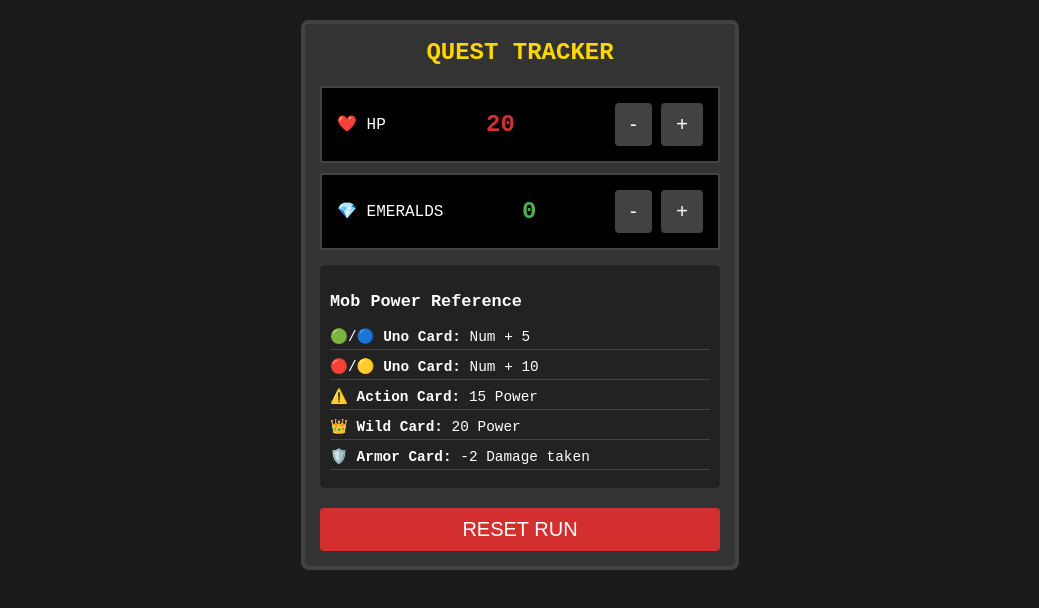
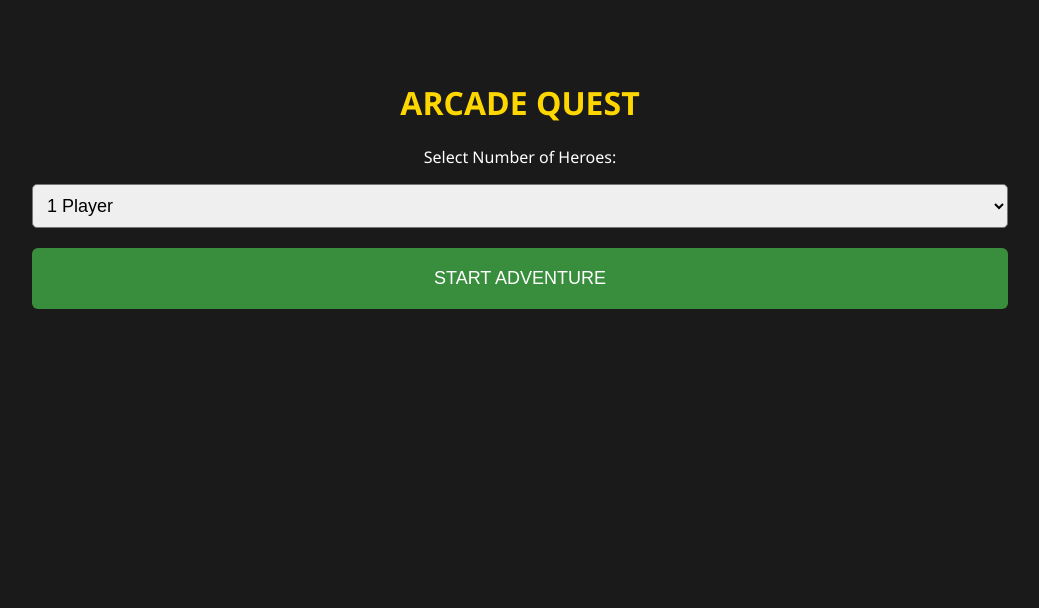
Before and after one commit to Roushin/MinecraftTheArcadeGame, a plain HTML site: page index.html in a window 1280 px wide. Shown: the whole page, without its empty margins (120-1159 px from the left). Drawn offline with Linux system fonts and the light colour scheme.

Commit message:
Update index.html

```diff
--- a/index.html
+++ b/index.html
@@ -3,124 +3,89 @@
 <head>
     <meta charset="UTF-8">
     <meta name="viewport" content="width=device-width, initial-scale=1.0">
-    <title>Arcade Quest Companion</title>
+    <title>Arcade Quest Multi-Player</title>
     <style>
-        :root {
-            --mc-green: #388E3C;
-            --mc-dirt: #5D4037;
-            --mc-stone: #424242;
-            --mc-red: #D32F2F;
-        }
-        body {
-            font-family: 'Courier New', Courier, monospace;
-            background-color: #1a1a1a;
-            color: white;
-            text-align: center;
-            margin: 0;
-            padding: 20px;
-        }
-        .container {
-            max-width: 400px;
-            margin: auto;
-            border: 4px solid var(--mc-stone);
-            background-color: #333;
-            padding: 15px;
-            border-radius: 8px;
-        }
-        .stat-box {
-            display: flex;
-            justify-content: space-between;
-            align-items: center;
-            background: #000;
-            padding: 15px;
-            margin-bottom: 10px;
-            border: 2px solid var(--mc-stone);
-        }
-        .hp-text { color: var(--mc-red); font-size: 24px; font-weight: bold; }
-        .em-text { color: #4CAF50; font-size: 24px; font-weight: bold; }
-
-        button {
-            background: var(--mc-stone);
-            color: white;
-            border: none;
-            padding: 10px 15px;
-            font-size: 20px;
-            cursor: pointer;
-            border-radius: 4px;
-        }
-        button:active { background: #666; }
-
-        .rules-ref {
-            text-align: left;
-            font-size: 0.9em;
-            background: #222;
-            padding: 10px;
-            border-radius: 5px;
-            margin-top: 15px;
-        }
-        .rule-item { margin-bottom: 8px; border-bottom: 1px solid #444; padding-bottom: 4px; }
-        h2 { color: #FFD700; margin-top: 0; }
+        :root { --mc-green: #388E3C; --mc-dirt: #5D4037; --mc-stone: #424242; --mc-red: #D32F2F; --mc-gold: #FFD700; }
+        body { font-family: 'Segoe UI', Roboto, Helvetica, Arial, sans-serif; background-color: #1a1a1a; color: white; text-align: center; margin: 0; padding: 10px; }
+        .setup-screen { padding: 50px 20px; }
+        .player-card { background: #333; border: 3px solid var(--mc-stone); border-radius: 12px; padding: 15px; margin-bottom: 15px; box-shadow: 0 4px 8px rgba(0,0,0,0.5); }
+        .player-name { font-size: 1.2em; font-weight: bold; color: var(--mc-gold); margin-bottom: 10px; display: block; }
+        .controls { display: flex; justify-content: space-around; align-items: center; }
+        .stat-group { flex: 1; }
+        .val { font-size: 28px; font-weight: bold; display: block; margin: 5px 0; }
+        .hp-val { color: var(--mc-red); }
+        .em-val { color: #4CAF50; }
+        button { background: var(--mc-stone); color: white; border: none; padding: 10px 15px; font-size: 18px; cursor: pointer; border-radius: 6px; touch-action: manipulation; }
+        .btn-small { padding: 5px 12px; }
+        .hidden { display: none; }
+        .rules-bar { background: #222; padding: 10px; font-size: 0.8em; text-align: left; border-radius: 8px; margin-top: 20px; border-left: 4px solid var(--mc-gold); }
+        select { padding: 10px; font-size: 18px; border-radius: 5px; width: 80%; margin-bottom: 20px; }
     </style>
 </head>
 <body>
 
-<div class="container">
-    <h2>QUEST TRACKER</h2>
-
-    <div class="stat-box">
-        <div>❤️ HP</div>
-        <div class="hp-text" id="hp">20</div>
-        <div>
-            <button onclick="changeHP(-1)">-</button>
-            <button onclick="changeHP(1)">+</button>
-        </div>
+    <div id="setup" class="setup-screen">
+        <h1 style="color:var(--mc-gold)">ARCADE QUEST</h1>
+        <p>Select Number of Heroes:</p>
+        <select id="playerCount">
+            <option value="1">1 Player</option>
+            <option value="2">2 Players</option>
+            <option value="3">3 Players</option>
+            <option value="4">4 Players</option>
+        </select><br>
+        <button onclick="startGame()" style="background:var(--mc-green); width: 80%; padding: 20px;">START ADVENTURE</button>
     </div>
 
-    <div class="stat-box">
-        <div>💎 EMERALDS</div>
-        <div class="em-text" id="em">0</div>
-        <div>
-            <button onclick="changeEM(-1)">-</button>
-            <button onclick="changeEM(1)">+</button>
+    <div id="game" class="hidden">
+        <div id="players-container"></div>
+
+        <div class="rules-bar">
+            <strong>Armor Card Rule:</strong> If you have an Armor card equipped, reduce incoming <b>d6 damage</b> by 2 before updating your HP.
         </div>
+
+        <button onclick="location.reload()" style="margin-top:20px; opacity: 0.6; font-size: 14px;">Quit to Menu</button>
     </div>
 
-    <div class="rules-ref">
-        <h3>Mob Power Reference</h3>
-        <div class="rule-item">🟢/🔵 <b>Uno Card:</b> Num + 5</div>
-        <div class="rule-item">🔴/🟡 <b>Uno Card:</b> Num + 10</div>
-        <div class="rule-item">⚠️ <b>Action Card:</b> 15 Power</div>
-        <div class="rule-item">👑 <b>Wild Card:</b> 20 Power</div>
-        <div class="rule-item">🛡️ <b>Armor Card:</b> -2 Damage taken</div>
-    </div>
+<script>
+    function startGame() {
+        const count = document.getElementById('playerCount').value;
+        const container = document.getElementById('players-container');
+        document.getElementById('setup').classList.add('hidden');
+        document.getElementById('game').classList.remove('hidden');
 
-    <button style="margin-top:20px; width:100%; background: var(--mc-red);" onclick="resetGame()">RESET RUN</button>
-</div>
-
-<script>
-    let hp = 20;
-    let em = 0;
-
-    function changeHP(val) {
-        hp = Math.max(0, hp + val);
-        document.getElementById('hp').innerText = hp;
-        if(hp === 0) alert("You Died! Respawning...");
+        for (let i = 1; i <= count; i++) {
+            container.innerHTML += `
+                <div class="player-card">
+                    <span class="player-name">PLAYER ${i}</span>
+                    <div class="controls">
+                        <div class="stat-group">
+                            <span>❤️ HP</span>
+                            <span class="val hp-val" id="hp-${i}">20</span>
+                            <button class="btn-small" onclick="update(${i}, 'hp', -1)">-</button>
+                            <button class="btn-small" onclick="update(${i}, 'hp', 1)">+</button>
+                        </div>
+                        <div style="width: 2px; height: 50px; background: #444;"></div>
+                        <div class="stat-group">
+                            <span>💎 EM</span>
+                            <span class="val em-val" id="em-${i}">0</span>
+                            <button class="btn-small" onclick="update(${i}, 'em', -1)">-</button>
+                            <button class="btn-small" onclick="update(${i}, 'em', 1)">+</button>
+                        </div>
+                    </div>
+                </div>
+            `;
+        }
     }
 
-    function changeEM(val) {
-        em = Math.max(0, em + val);
-        document.getElementById('em').innerText = em;
-    }
-
-    function resetGame() {
-        if(confirm("Start a new dungeon run?")) {
-            hp = 20;
-            em = 0;
-            document.getElementById('hp').innerText = hp;
-            document.getElementById('em').innerText = em;
+    function update(pId, stat, change) {
+        const el = document.getElementById(`${stat}-${pId}`);
+        let cur = parseInt(el.innerText);
+        let newVal = Math.max(0, cur + change);
+        el.innerText = newVal;
+        if (stat === 'hp' && newVal === 0) {
+            alert(`Player ${pId} has fallen!`);
         }
     }
 </script>
-
 </body>
 </html>
```
